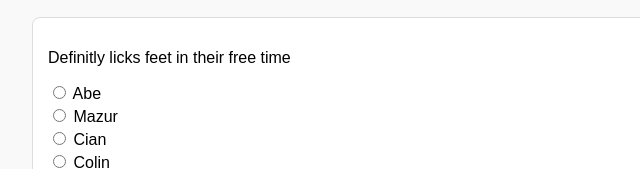
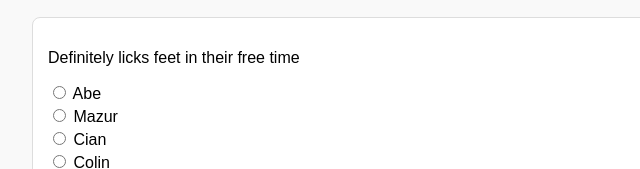
Before and after one commit to AAA-sudo/Housesuperlatives, a plain HTML site: page index.html in a window 1280 px wide. Shown: the part 4571-4740 px from the top of the page, 158-798 px from the left. Drawn offline with Linux system fonts and the light colour scheme.

Commit message:
Update index.html

```diff
--- a/index.html
+++ b/index.html
@@ -65,7 +65,7 @@ const questions = [
 "Most likely to use 'on my momma' as evidence in court",
 "Quirkiest and most different, 'not like the other girls'",
 "Cosplays as Kamala Harris on the weekends to make ends meet",
-"Definitly licks feet in their free time",
+"Definitely licks feet in their free time",
 "Most likely to forget their own name",
 "Goes at least 40 over in a school zone",
 "Most likely to have an anvil fall on them in a public setting",
```
